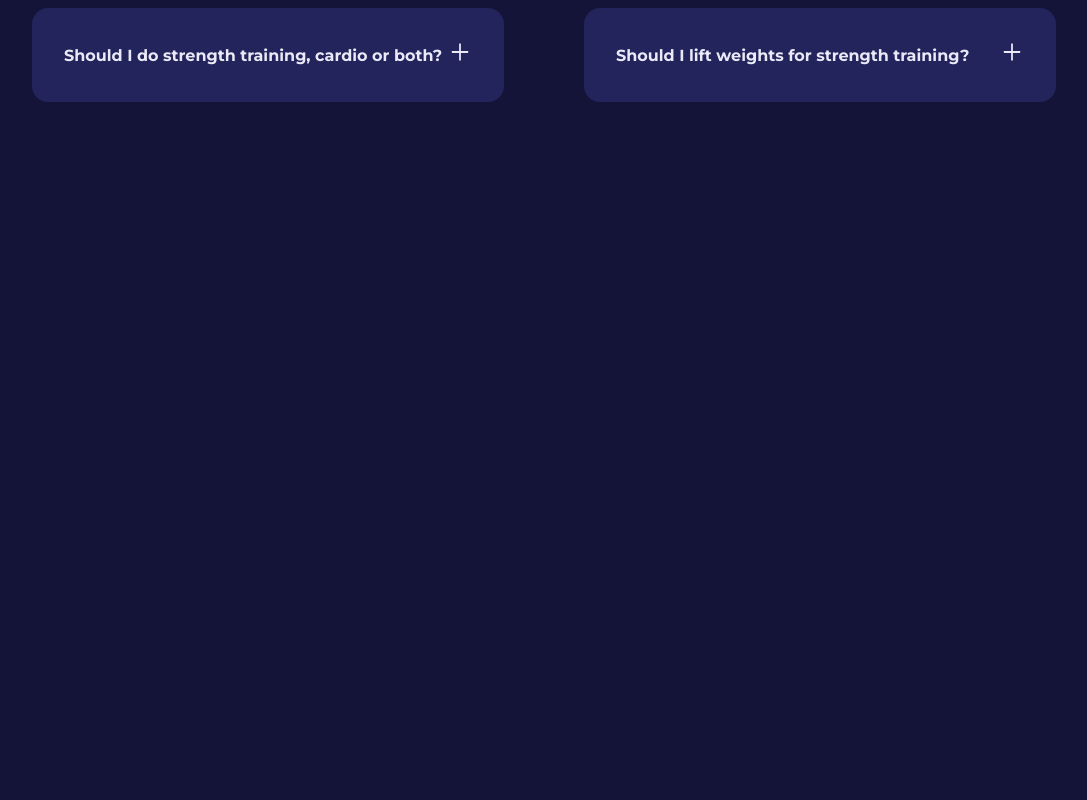
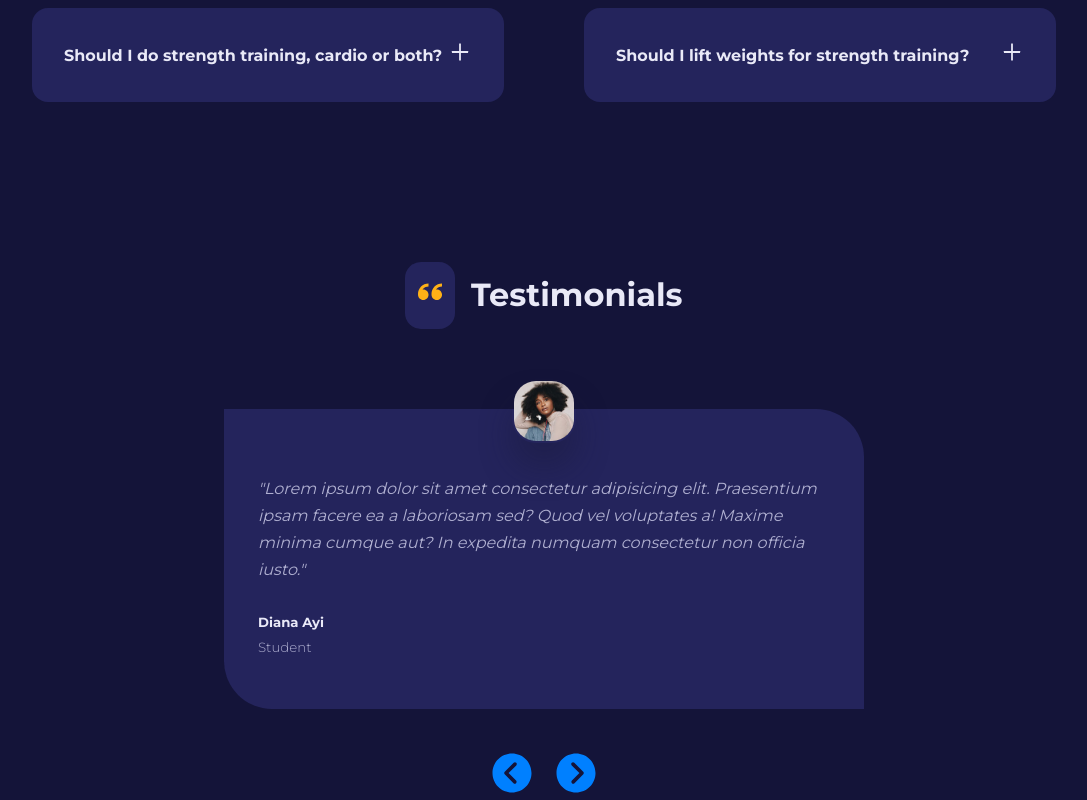
Before and after one commit to douglasmonteirodev/workout-website, a React (Create React App) app: page / in a window 1280 px wide. Shown: the part 2881-3681 px from the top of the page, without its empty margins (96-1183 px from the left). Before the commit the page ends 2983 px from the top, so only its background shows below. Built offline with nearby package versions, Linux system fonts and the light colour scheme.

Commit message:
finish testimonials component

```diff
--- /dev/null
+++ b/src/components/Testimonials.jsx
@@ -0,0 +1,64 @@
+import SectionHead from "./SectionHead";
+import { ImQuotesLeft } from "react-icons/im";
+import Card from "../UI/Card";
+import {
+  IoIosArrowDropleftCircle,
+  IoIosArrowDroprightCircle,
+} from "react-icons/io";
+
+import { testimonials } from "../data";
+import { useState } from "react";
+
+const Testimonials = () => {
+  const [index, setIndex] = useState(0);
+  const { name, quote, job, avatar } = testimonials[index];
+
+  const prevTestimonialHandler = () => {
+    setIndex((prev) => prev - 1);
+    if (index <= 0) {
+      setIndex(testimonials.length - 1);
+    }
+  };
+  const nextTestimonialHandler = () => {
+    setIndex((prev) => prev + 1);
+    if (index >= testimonials.length - 1) {
+      setIndex(0);
+    }
+  };
+
+  return (
+    <section className='testimonials'>
+      <div className='container testimonials__container'>
+        <SectionHead
+          icon={<ImQuotesLeft />}
+          title='Testimonials'
+          className='testimonials__head'
+        />
+        <Card className='testimonial'>
+          <div className='testimonial__avatar'>
+            <img src={avatar} alt={name} />
+          </div>
+          <p className='testimonial__quote'>{`"${quote}"`}</p>
+          <h5>{name}</h5>
+          <small className='testimonial__title'>{job}</small>
+        </Card>
+        <div className='testimonials__btn-container'>
+          <button
+            className='testimonials__btn'
+            onClick={prevTestimonialHandler}
+          >
+            <IoIosArrowDropleftCircle />
+          </button>
+          <button
+            className='testimonials__btn'
+            onClick={nextTestimonialHandler}
+          >
+            <IoIosArrowDroprightCircle />
+          </button>
+        </div>
+      </div>
+    </section>
+  );
+};
+
+export default Testimonials;
--- a/src/pages/home/Home.jsx
+++ b/src/pages/home/Home.jsx
@@ -1,6 +1,7 @@
 import FAQs from "../../components/FAQs";
 import MainHeader from "../../components/MainHeader";
 import Programs from "../../components/Programs";
+import Testimonials from "../../components/Testimonials";
 import Values from "../../components/Values";
 import "./home.css";
 
@@ -11,6 +12,7 @@
       <Programs />
       <Values />
       <FAQs />
+      <Testimonials />
     </>
   );
 };
--- a/src/pages/home/home.css
+++ b/src/pages/home/home.css
@@ -174,3 +174,68 @@
 .faq p {
   margin-top: 1.5rem;
 }
+
+/*--------------testimonials--------------------------*/
+
+.testimonials {
+  width: 50rem;
+  margin-inline: auto;
+}
+
+.testimonials__head {
+  justify-content: center;
+}
+
+.card.testimonial {
+  position: relative;
+  text-align: left;
+  margin-top: 5rem;
+}
+
+.testimonial__avatar {
+  width: 4rem;
+  height: 4rem;
+  border-radius: 1.5rem;
+  border: 2px solid transparent;
+  overflow: hidden;
+  position: absolute;
+  top: -2rem;
+  left: calc(50% - 2rem);
+  box-shadow: 0 1.5rem 2rem rgba(26, 26, 54, 0.4);
+  transition: var(--transition);
+}
+
+.testimonial:hover .testimonial__avatar {
+  border-radius: 50%;
+  border-color: var(--color-gray-400);
+}
+
+.testimonial__quote {
+  font-style: italic;
+  margin: 1rem 0 2rem;
+}
+
+.card small.testimonial__title {
+  margin-top: 0.3rem;
+}
+
+.testimonials__btn-container {
+  width: fit-content;
+  margin: 2.5rem auto 0;
+  display: flex;
+  justify-content: center;
+  align-items: center;
+  gap: 1rem;
+}
+
+.testimonials__btn {
+  background: transparent;
+  cursor: pointer;
+}
+
+.testimonials__btn svg {
+  fill: var(--color-primary);
+  font-size: 1.8rem;
+  width: 3rem;
+  height: 3rem;
+}
```
